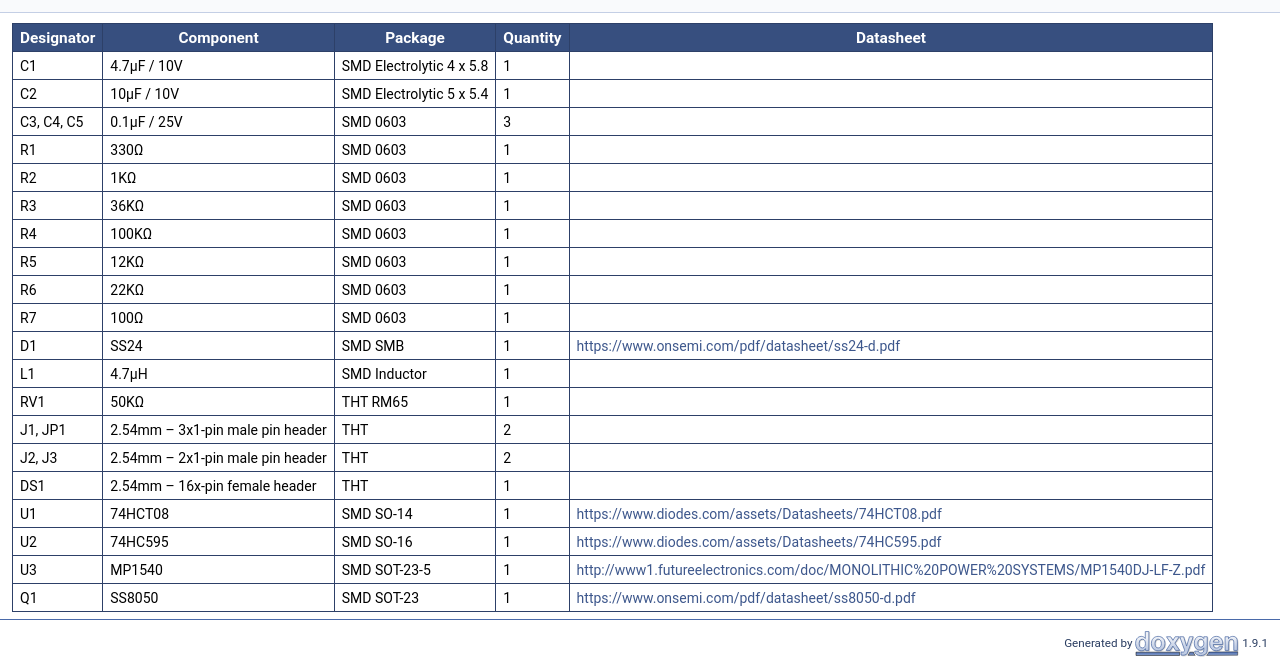
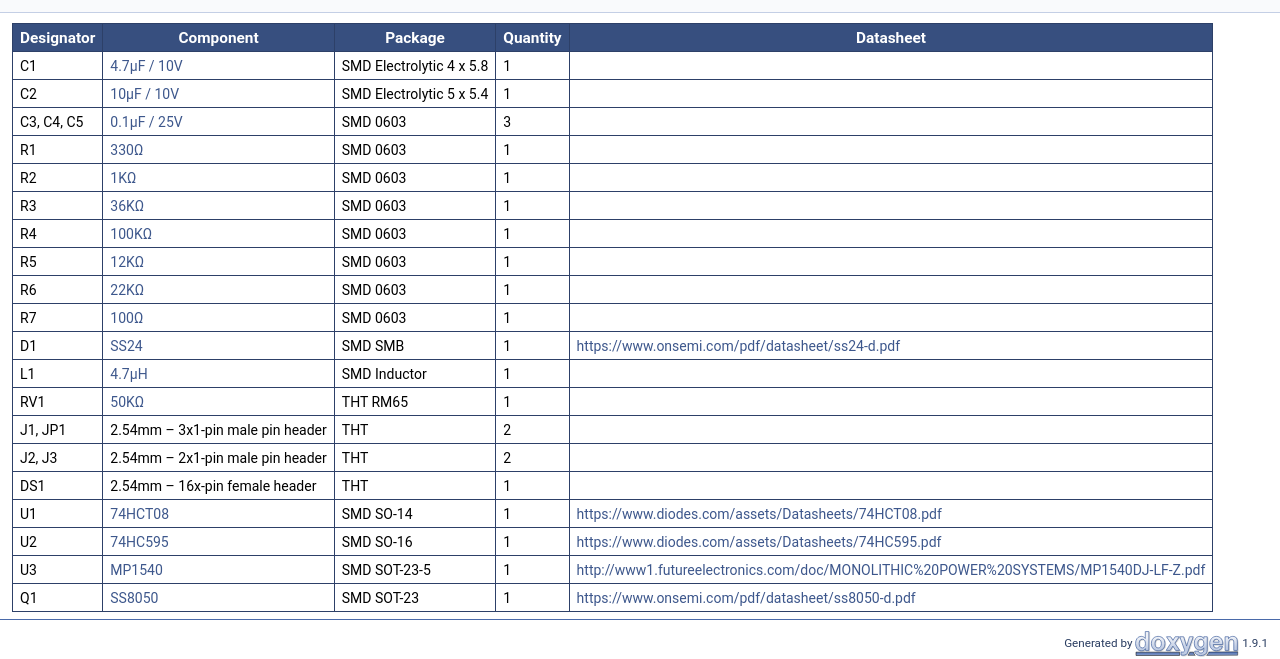
Before and after one commit to dilshan/yali, a plain HTML site: page doc/html/md__home_dilshan_projects_lcd_controller_git_yali_doxygen_static_bom.html in a window 1280 px wide. Shown: the part 156-815 px from the top of the page. Drawn offline with Linux system fonts and the light colour scheme.

Commit message:
Add purchase links to the BOM.

```diff
--- a/doc/html/md__home_dilshan_projects_lcd_controller_git_yali_doxygen_static_bom.html
+++ b/doc/html/md__home_dilshan_projects_lcd_controller_git_yali_doxygen_static_bom.html
@@ -70,31 +70,31 @@ $(function() {
 <tr class="markdownTableHead">
 <th class="markdownTableHeadNone">Designator   </th><th class="markdownTableHeadNone">Component   </th><th class="markdownTableHeadNone">Package   </th><th class="markdownTableHeadNone">Quantity   </th><th class="markdownTableHeadNone">Datasheet    </th></tr>
 <tr class="markdownTableRowOdd">
-<td class="markdownTableBodyNone">C1   </td><td class="markdownTableBodyNone">4.7µF / 10V   </td><td class="markdownTableBodyNone">SMD Electrolytic 4 x 5.8   </td><td class="markdownTableBodyNone">1   </td><td class="markdownTableBodyNone"></td></tr>
+<td class="markdownTableBodyNone">C1   </td><td class="markdownTableBodyNone"><a href="https://s.click.aliexpress.com/e/_DEVT6bR">4.7µF / 10V</a>   </td><td class="markdownTableBodyNone">SMD Electrolytic 4 x 5.8   </td><td class="markdownTableBodyNone">1   </td><td class="markdownTableBodyNone"></td></tr>
 <tr class="markdownTableRowEven">
-<td class="markdownTableBodyNone">C2   </td><td class="markdownTableBodyNone">10µF / 10V   </td><td class="markdownTableBodyNone">SMD Electrolytic 5 x 5.4   </td><td class="markdownTableBodyNone">1   </td><td class="markdownTableBodyNone"></td></tr>
+<td class="markdownTableBodyNone">C2   </td><td class="markdownTableBodyNone"><a href="https://s.click.aliexpress.com/e/_DEVT6bR">10µF / 10V</a>   </td><td class="markdownTableBodyNone">SMD Electrolytic 5 x 5.4   </td><td class="markdownTableBodyNone">1   </td><td class="markdownTableBodyNone"></td></tr>
 <tr class="markdownTableRowOdd">
-<td class="markdownTableBodyNone">C3, C4, C5   </td><td class="markdownTableBodyNone">0.1µF / 25V   </td><td class="markdownTableBodyNone">SMD 0603   </td><td class="markdownTableBodyNone">3   </td><td class="markdownTableBodyNone"></td></tr>
+<td class="markdownTableBodyNone">C3, C4, C5   </td><td class="markdownTableBodyNone"><a href="https://s.click.aliexpress.com/e/_DCITx9R">0.1µF / 25V</a>   </td><td class="markdownTableBodyNone">SMD 0603   </td><td class="markdownTableBodyNone">3   </td><td class="markdownTableBodyNone"></td></tr>
 <tr class="markdownTableRowEven">
-<td class="markdownTableBodyNone">R1   </td><td class="markdownTableBodyNone">330Ω   </td><td class="markdownTableBodyNone">SMD 0603   </td><td class="markdownTableBodyNone">1   </td><td class="markdownTableBodyNone"></td></tr>
+<td class="markdownTableBodyNone">R1   </td><td class="markdownTableBodyNone"><a href="https://s.click.aliexpress.com/e/_DdG2yMp">330Ω</a>   </td><td class="markdownTableBodyNone">SMD 0603   </td><td class="markdownTableBodyNone">1   </td><td class="markdownTableBodyNone"></td></tr>
 <tr class="markdownTableRowOdd">
-<td class="markdownTableBodyNone">R2   </td><td class="markdownTableBodyNone">1KΩ   </td><td class="markdownTableBodyNone">SMD 0603   </td><td class="markdownTableBodyNone">1   </td><td class="markdownTableBodyNone"></td></tr>
+<td class="markdownTableBodyNone">R2   </td><td class="markdownTableBodyNone"><a href="https://s.click.aliexpress.com/e/_DdG2yMp">1KΩ</a>   </td><td class="markdownTableBodyNone">SMD 0603   </td><td class="markdownTableBodyNone">1   </td><td class="markdownTableBodyNone"></td></tr>
 <tr class="markdownTableRowEven">
-<td class="markdownTableBodyNone">R3   </td><td class="markdownTableBodyNone">36KΩ   </td><td class="markdownTableBodyNone">SMD 0603   </td><td class="markdownTableBodyNone">1   </td><td class="markdownTableBodyNone"></td></tr>
+<td class="markdownTableBodyNone">R3   </td><td class="markdownTableBodyNone"><a href="https://s.click.aliexpress.com/e/_DdG2yMp">36KΩ</a>   </td><td class="markdownTableBodyNone">SMD 0603   </td><td class="markdownTableBodyNone">1   </td><td class="markdownTableBodyNone"></td></tr>
 <tr class="markdownTableRowOdd">
-<td class="markdownTableBodyNone">R4   </td><td class="markdownTableBodyNone">100KΩ   </td><td class="markdownTableBodyNone">SMD 0603   </td><td class="markdownTableBodyNone">1   </td><td class="markdownTableBodyNone"></td></tr>
+<td class="markdownTableBodyNone">R4   </td><td class="markdownTableBodyNone"><a href="https://s.click.aliexpress.com/e/_DdG2yMp">100KΩ</a>   </td><td class="markdownTableBodyNone">SMD 0603   </td><td class="markdownTableBodyNone">1   </td><td class="markdownTableBodyNone"></td></tr>
 <tr class="markdownTableRowEven">
-<td class="markdownTableBodyNone">R5   </td><td class="markdownTableBodyNone">12KΩ   </td><td class="markdownTableBodyNone">SMD 0603   </td><td class="markdownTableBodyNone">1   </td><td class="markdownTableBodyNone"></td></tr>
+<td class="markdownTableBodyNone">R5   </td><td class="markdownTableBodyNone"><a href="https://s.click.aliexpress.com/e/_DdG2yMp">12KΩ</a>   </td><td class="markdownTableBodyNone">SMD 0603   </td><td class="markdownTableBodyNone">1   </td><td class="markdownTableBodyNone"></td></tr>
 <tr class="markdownTableRowOdd">
-<td class="markdownTableBodyNone">R6   </td><td class="markdownTableBodyNone">22KΩ   </td><td class="markdownTableBodyNone">SMD 0603   </td><td class="markdownTableBodyNone">1   </td><td class="markdownTableBodyNone"></td></tr>
+<td class="markdownTableBodyNone">R6   </td><td class="markdownTableBodyNone"><a href="https://s.click.aliexpress.com/e/_DdG2yMp">22KΩ</a>   </td><td class="markdownTableBodyNone">SMD 0603   </td><td class="markdownTableBodyNone">1   </td><td class="markdownTableBodyNone"></td></tr>
 <tr class="markdownTableRowEven">
-<td class="markdownTableBodyNone">R7   </td><td class="markdownTableBodyNone">100Ω   </td><td class="markdownTableBodyNone">SMD 0603   </td><td class="markdownTableBodyNone">1   </td><td class="markdownTableBodyNone"></td></tr>
+<td class="markdownTableBodyNone">R7   </td><td class="markdownTableBodyNone"><a href="https://s.click.aliexpress.com/e/_DdG2yMp">100Ω</a>   </td><td class="markdownTableBodyNone">SMD 0603   </td><td class="markdownTableBodyNone">1   </td><td class="markdownTableBodyNone"></td></tr>
 <tr class="markdownTableRowOdd">
-<td class="markdownTableBodyNone">D1   </td><td class="markdownTableBodyNone">SS24   </td><td class="markdownTableBodyNone">SMD SMB   </td><td class="markdownTableBodyNone">1   </td><td class="markdownTableBodyNone"><a href="https://www.onsemi.com/pdf/datasheet/ss24-d.pdf">https://www.onsemi.com/pdf/datasheet/ss24-d.pdf</a>    </td></tr>
+<td class="markdownTableBodyNone">D1   </td><td class="markdownTableBodyNone"><a href="https://s.click.aliexpress.com/e/_DBhTR0d">SS24</a>   </td><td class="markdownTableBodyNone">SMD SMB   </td><td class="markdownTableBodyNone">1   </td><td class="markdownTableBodyNone"><a href="https://www.onsemi.com/pdf/datasheet/ss24-d.pdf">https://www.onsemi.com/pdf/datasheet/ss24-d.pdf</a>    </td></tr>
 <tr class="markdownTableRowEven">
-<td class="markdownTableBodyNone">L1   </td><td class="markdownTableBodyNone">4.7µH   </td><td class="markdownTableBodyNone">SMD Inductor   </td><td class="markdownTableBodyNone">1   </td><td class="markdownTableBodyNone"></td></tr>
+<td class="markdownTableBodyNone">L1   </td><td class="markdownTableBodyNone"><a href="https://s.click.aliexpress.com/e/_DlTexDP">4.7µH</a>   </td><td class="markdownTableBodyNone">SMD Inductor   </td><td class="markdownTableBodyNone">1   </td><td class="markdownTableBodyNone"></td></tr>
 <tr class="markdownTableRowOdd">
-<td class="markdownTableBodyNone">RV1   </td><td class="markdownTableBodyNone">50KΩ   </td><td class="markdownTableBodyNone">THT RM65   </td><td class="markdownTableBodyNone">1   </td><td class="markdownTableBodyNone"></td></tr>
+<td class="markdownTableBodyNone">RV1   </td><td class="markdownTableBodyNone"><a href="https://s.click.aliexpress.com/e/_DEEEh6D">50KΩ</a>   </td><td class="markdownTableBodyNone">THT RM65   </td><td class="markdownTableBodyNone">1   </td><td class="markdownTableBodyNone"></td></tr>
 <tr class="markdownTableRowEven">
 <td class="markdownTableBodyNone">J1, JP1   </td><td class="markdownTableBodyNone">2.54mm – 3x1-pin male pin header   </td><td class="markdownTableBodyNone">THT   </td><td class="markdownTableBodyNone">2   </td><td class="markdownTableBodyNone"></td></tr>
 <tr class="markdownTableRowOdd">
@@ -102,13 +102,13 @@ $(function() {
 <tr class="markdownTableRowEven">
 <td class="markdownTableBodyNone">DS1   </td><td class="markdownTableBodyNone">2.54mm – 16x-pin female header   </td><td class="markdownTableBodyNone">THT   </td><td class="markdownTableBodyNone">1   </td><td class="markdownTableBodyNone"></td></tr>
 <tr class="markdownTableRowOdd">
-<td class="markdownTableBodyNone">U1   </td><td class="markdownTableBodyNone">74HCT08   </td><td class="markdownTableBodyNone">SMD SO-14   </td><td class="markdownTableBodyNone">1   </td><td class="markdownTableBodyNone"><a href="https://www.diodes.com/assets/Datasheets/74HCT08.pdf">https://www.diodes.com/assets/Datasheets/74HCT08.pdf</a>    </td></tr>
+<td class="markdownTableBodyNone">U1   </td><td class="markdownTableBodyNone"><a href="https://s.click.aliexpress.com/e/_DlntwfB">74HCT08</a>   </td><td class="markdownTableBodyNone">SMD SO-14   </td><td class="markdownTableBodyNone">1   </td><td class="markdownTableBodyNone"><a href="https://www.diodes.com/assets/Datasheets/74HCT08.pdf">https://www.diodes.com/assets/Datasheets/74HCT08.pdf</a>    </td></tr>
 <tr class="markdownTableRowEven">
-<td class="markdownTableBodyNone">U2   </td><td class="markdownTableBodyNone">74HC595   </td><td class="markdownTableBodyNone">SMD SO-16   </td><td class="markdownTableBodyNone">1   </td><td class="markdownTableBodyNone"><a href="https://www.diodes.com/assets/Datasheets/74HC595.pdf">https://www.diodes.com/assets/Datasheets/74HC595.pdf</a>    </td></tr>
+<td class="markdownTableBodyNone">U2   </td><td class="markdownTableBodyNone"><a href="https://s.click.aliexpress.com/e/_DmoDQKl">74HC595</a>   </td><td class="markdownTableBodyNone">SMD SO-16   </td><td class="markdownTableBodyNone">1   </td><td class="markdownTableBodyNone"><a href="https://www.diodes.com/assets/Datasheets/74HC595.pdf">https://www.diodes.com/assets/Datasheets/74HC595.pdf</a>    </td></tr>
 <tr class="markdownTableRowOdd">
-<td class="markdownTableBodyNone">U3   </td><td class="markdownTableBodyNone">MP1540   </td><td class="markdownTableBodyNone">SMD SOT-23-5   </td><td class="markdownTableBodyNone">1   </td><td class="markdownTableBodyNone"><a href="http://www1.futureelectronics.com/doc/MONOLITHIC%20POWER%20SYSTEMS/MP1540DJ-LF-Z.pdf">http://www1.futureelectronics.com/doc/MONOLITHIC%20POWER%20SYSTEMS/MP1540DJ-LF-Z.pdf</a>    </td></tr>
+<td class="markdownTableBodyNone">U3   </td><td class="markdownTableBodyNone"><a href="https://s.click.aliexpress.com/e/_DCcfg0p">MP1540</a>   </td><td class="markdownTableBodyNone">SMD SOT-23-5   </td><td class="markdownTableBodyNone">1   </td><td class="markdownTableBodyNone"><a href="http://www1.futureelectronics.com/doc/MONOLITHIC%20POWER%20SYSTEMS/MP1540DJ-LF-Z.pdf">http://www1.futureelectronics.com/doc/MONOLITHIC%20POWER%20SYSTEMS/MP1540DJ-LF-Z.pdf</a>    </td></tr>
 <tr class="markdownTableRowEven">
-<td class="markdownTableBodyNone">Q1   </td><td class="markdownTableBodyNone">SS8050   </td><td class="markdownTableBodyNone">SMD SOT-23   </td><td class="markdownTableBodyNone">1   </td><td class="markdownTableBodyNone"><a href="https://www.onsemi.com/pdf/datasheet/ss8050-d.pdf">https://www.onsemi.com/pdf/datasheet/ss8050-d.pdf</a>   </td></tr>
+<td class="markdownTableBodyNone">Q1   </td><td class="markdownTableBodyNone"><a href="https://s.click.aliexpress.com/e/_Desx9Yz">SS8050</a>   </td><td class="markdownTableBodyNone">SMD SOT-23   </td><td class="markdownTableBodyNone">1   </td><td class="markdownTableBodyNone"><a href="https://www.onsemi.com/pdf/datasheet/ss8050-d.pdf">https://www.onsemi.com/pdf/datasheet/ss8050-d.pdf</a>   </td></tr>
 </table>
 </div></div><!-- contents -->
 </div><!-- PageDoc -->
```
Also changed, not shown: 1 other file.
